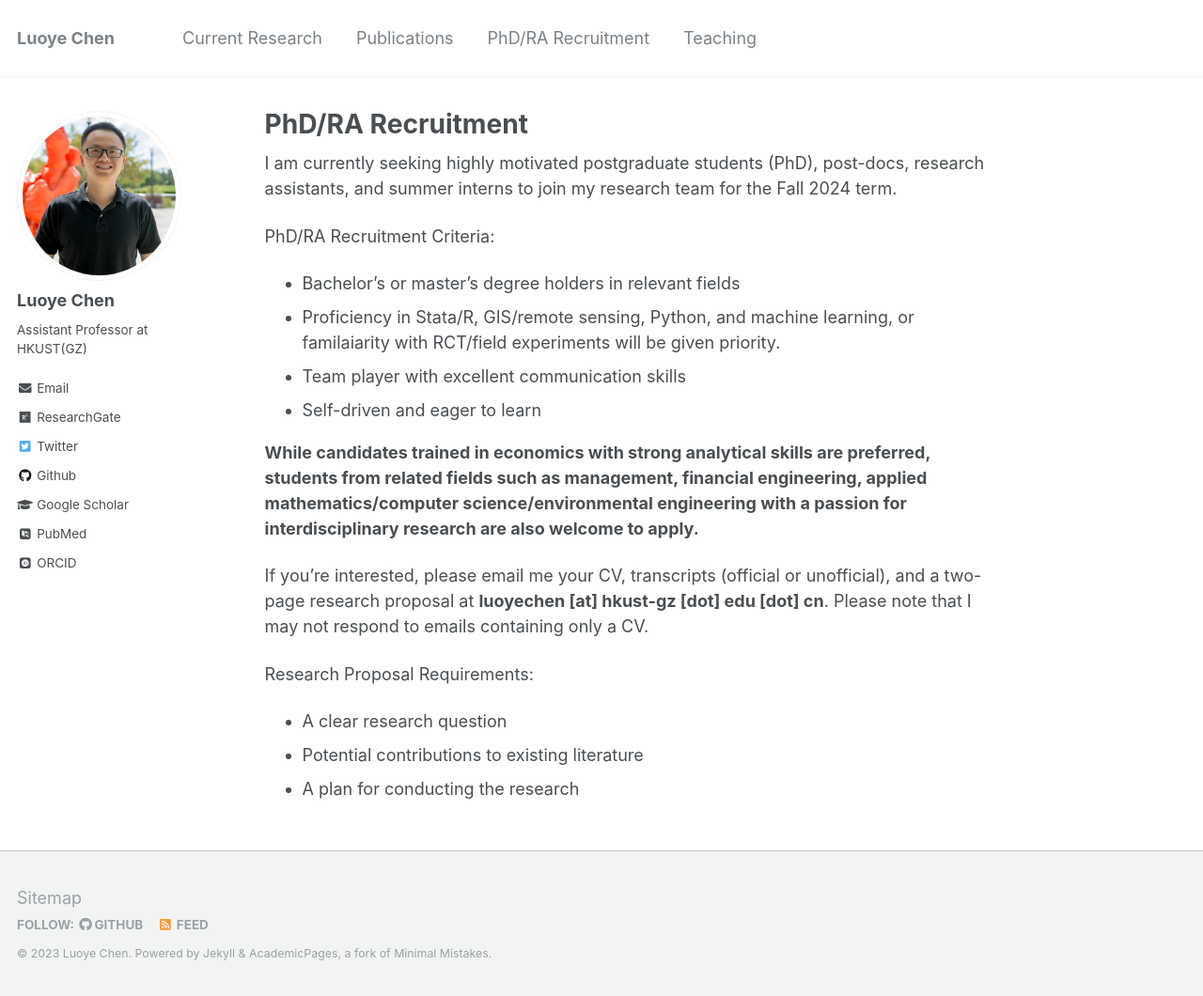
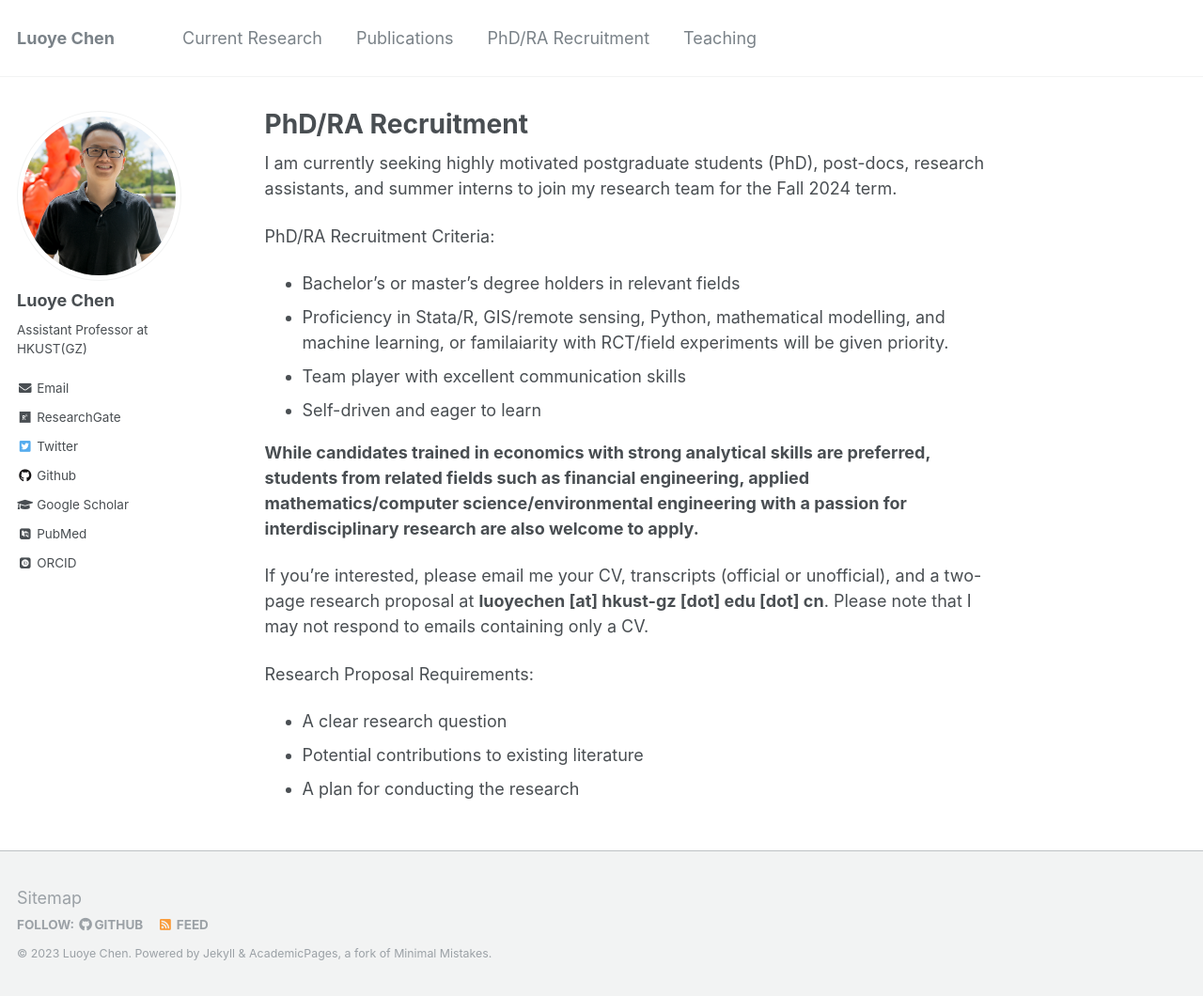
Before and after one commit to luoyec/luoyec.github.io, a Jekyll site: the page built from _pages/recuritment.md, in a window 1280 px wide and 1060 px high. Shown: the whole window at 94% size. Built offline with Jekyll 4.4.1, drawn with Linux system fonts in a browser that asks for light colours; some web fonts are replaced.

Commit message:
Update recuritment.md

```diff
--- a/_pages/recuritment.md
+++ b/_pages/recuritment.md
@@ -12,11 +12,11 @@ I am currently seeking highly motivated postgraduate students (PhD), post-docs,
 
 PhD/RA Recruitment Criteria:
 - Bachelor's or master's degree holders in relevant fields
-- Proficiency in Stata/R, GIS/remote sensing, Python, and machine learning, or familaiarity with RCT/field experiments will be given priority.
+- Proficiency in Stata/R, GIS/remote sensing, Python, mathematical modelling, and machine learning, or familaiarity with RCT/field experiments will be given priority.
 - Team player with excellent communication skills
 - Self-driven and eager to learn
 
-**While candidates trained in economics with strong analytical skills are preferred, students from related fields such as management, financial engineering, applied mathematics/computer science/environmental engineering with a passion for interdisciplinary research are also welcome to apply.**
+**While candidates trained in economics with strong analytical skills are preferred, students from related fields such as financial engineering, applied mathematics/computer science/environmental engineering with a passion for interdisciplinary research are also welcome to apply.**
 
 If you're interested, please email me your CV, transcripts (official or unofficial), and a two-page research proposal at **luoyechen [at] hkust-gz [dot] edu [dot] cn**. Please note that I may not respond to emails containing only a CV.
 
```
